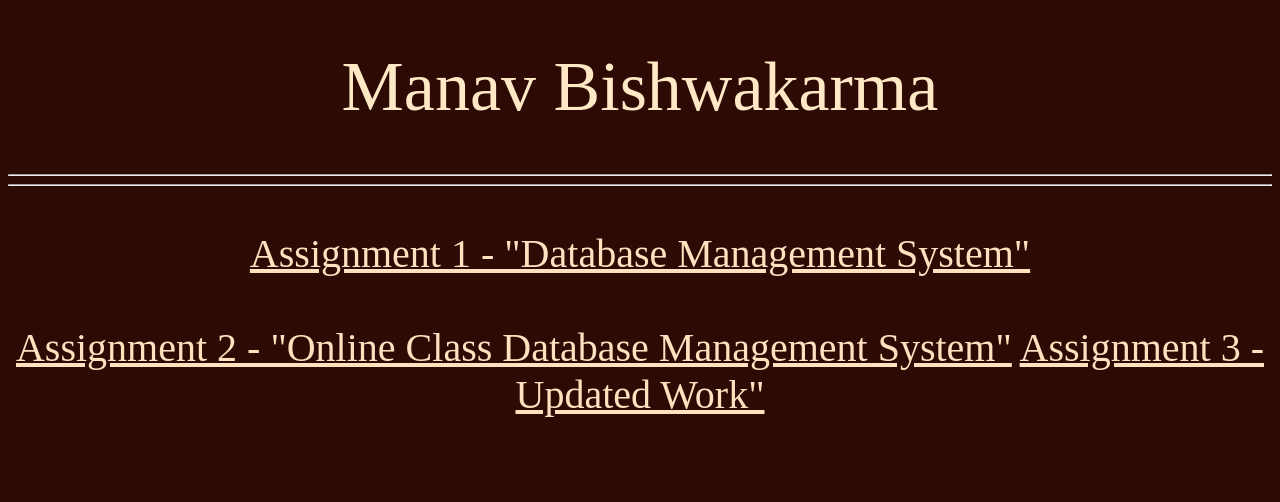
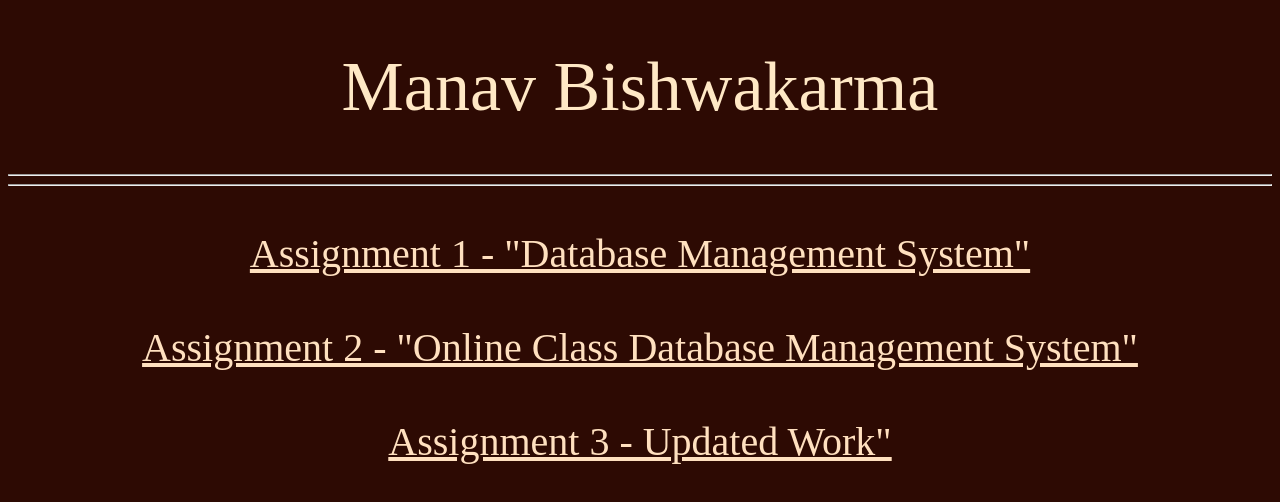
Before and after one commit to Manav-3/Manav-3.github.io, a plain HTML site: page index.html in a window 1280 px wide. Drawn offline with Linux system fonts and the light colour scheme.

Commit message:
Update index.html

```diff
--- a/index.html
+++ b/index.html
@@ -47,7 +47,7 @@
     <div id="bar"></div>
     <div class="bar">
         <a href="b.html">Assignment 1 - "Database Management System"</a><br><br>
-        <a href="c.html">Assignment 2 - "Online Class Database Management System"</a>
+        <a href="c.html">Assignment 2 - "Online Class Database Management System"</a><br><br>
         <a href="d.html">Assignment 3 - Updated Work"</a>
 
     </div>
```
